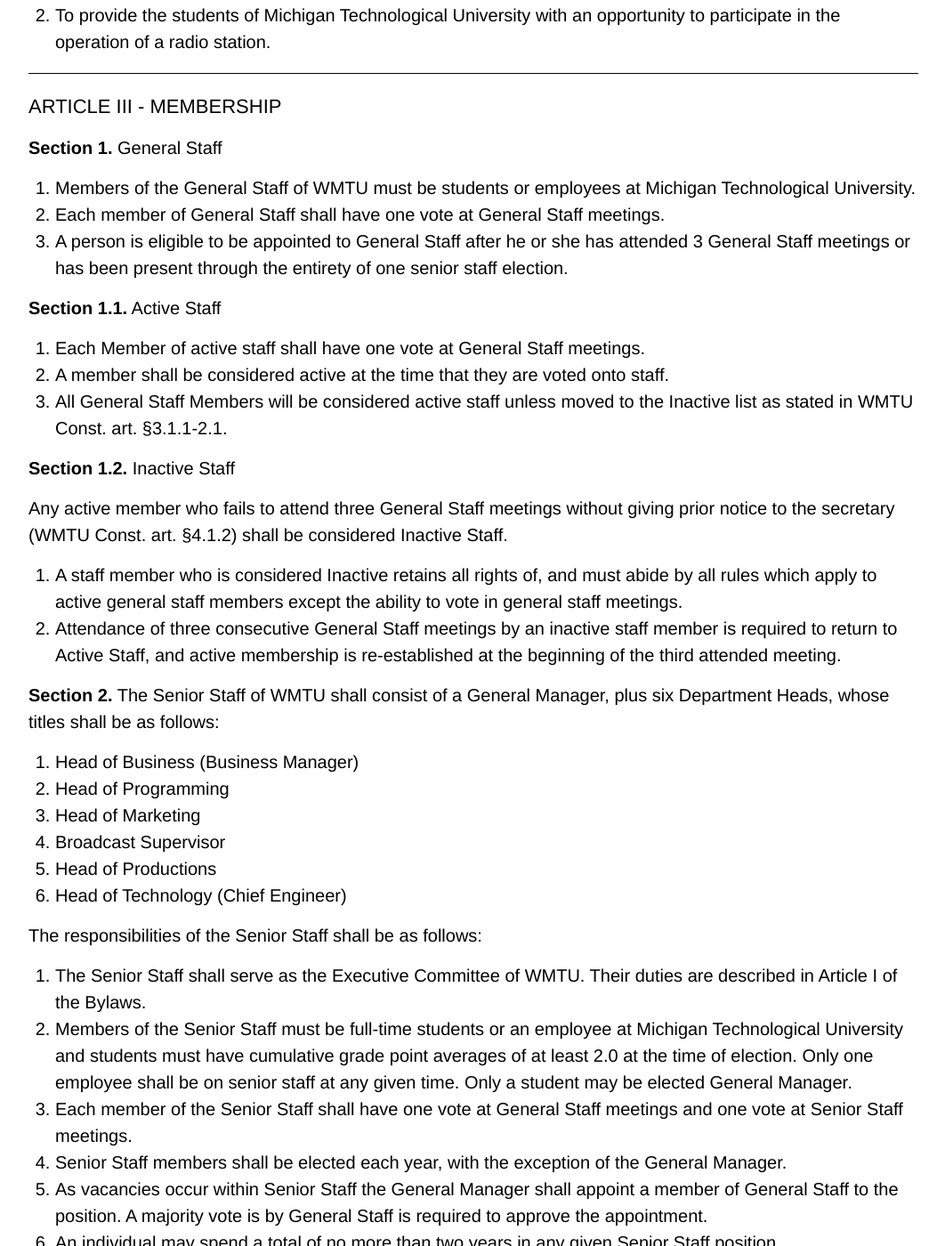
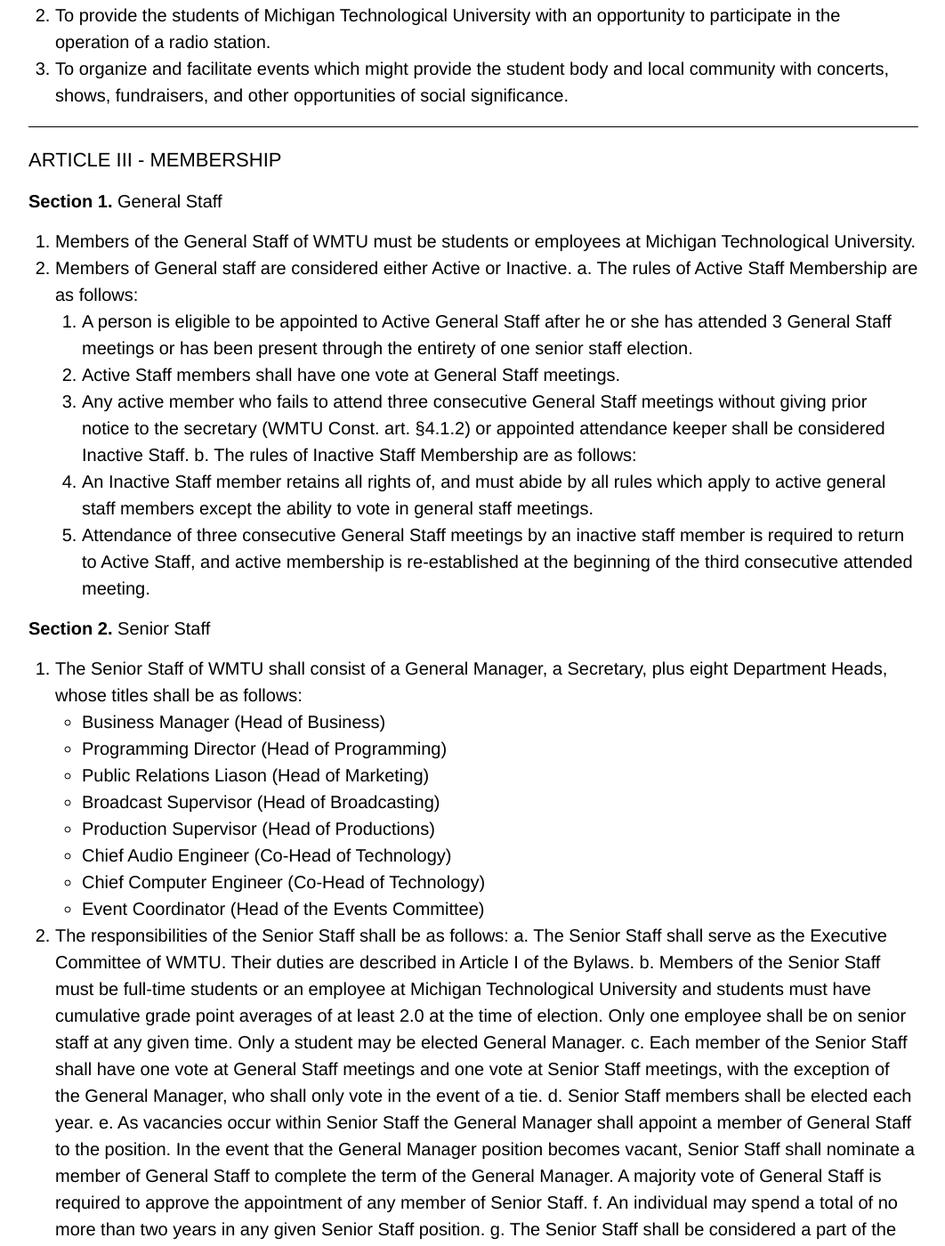
Before and after one commit to WMTU/wmtu.mtu.edu, a Jekyll site: the page built from station-documents.md, in a window 1280 px wide and 1400 px high, scrolled down 1266 px. Shown: the whole window at 89% size, without its empty margins (108-1170 px from the left). Built offline with Jekyll 4.4.1, drawn with Linux system fonts in a browser that asks for light colours; some of the changed text lies outside the part shown.

Commit message:
Update constitution with most recent amendments

```diff
--- a/station-documents.md
+++ b/station-documents.md
@@ -30,6 +30,7 @@
 
 1. To provide Michigan Technological University and the surrounding community with alternative high quality radio programming.
 2. To provide the students of Michigan Technological University with an opportunity to participate in the operation of a radio station.
+3. To organize and facilitate events which might provide the student body and local community with concerts, shows, fundraisers, and other opportunities of social significance.
 
 ____
 
@@ -38,70 +39,89 @@
 __Section 1.__ General Staff
 
 1. Members of the General Staff of WMTU must be students or employees at Michigan Technological University.
-2. Each member of General Staff shall have one vote at General Staff meetings.
-3. A person is eligible to be appointed to General Staff after he or she has attended 3 General Staff meetings or has been present through the entirety of one senior staff election.
+2. Members of General staff are considered either Active or Inactive.
+  a. The rules of Active Staff Membership are as follows:
+    1. A person is eligible to be appointed to Active General Staff after he or she has attended 3 General Staff meetings or has been present through the entirety of one senior staff election.
+    2. Active Staff members shall have one vote at General Staff meetings.
+    3. Any active member who fails to attend three consecutive General Staff meetings without giving prior notice to the secretary (WMTU Const. art. §4.1.2) or appointed attendance keeper shall be considered Inactive Staff.
+  b. The rules of Inactive Staff Membership are as follows:
+    1. An Inactive Staff member retains all rights of, and must abide by all rules which apply to active general staff members except the ability to vote in general staff meetings.
+    2. Attendance of three consecutive General Staff meetings by an inactive staff member is required to return to Active Staff, and active membership is re-established at the beginning of the third consecutive attended meeting.
 
-__Section 1.1.__ Active Staff
+__Section 2.__ Senior Staff
 
-1. Each Member of active staff shall have one vote at General Staff meetings.
-2. A member shall be considered active at the time that they are voted onto staff.
-3. All General Staff Members will be considered active staff unless moved to the Inactive list as stated in WMTU Const. art. §3.1.1-2.1.
+1. The Senior Staff of WMTU shall consist of a General Manager, a Secretary, plus eight Department Heads, whose titles shall be as follows:
+    * Business Manager (Head of Business)
+    * Programming Director (Head of Programming)
+    * Public Relations Liason (Head of Marketing)
+    * Broadcast Supervisor (Head of Broadcasting)
+    * Production Supervisor (Head of Productions)
+    * Chief Audio Engineer (Co-Head of Technology)
+    * Chief Computer Engineer (Co-Head of Technology)
+    * Event Coordinator (Head of the Events Committee)
 
-__Section 1.2.__ Inactive Staff
+2. The responsibilities of the Senior Staff shall be as follows:
+  a. The Senior Staff shall serve as the Executive Committee of WMTU. Their duties are described in Article I of the Bylaws.
+  b. Members of the Senior Staff must be full-time students or an employee at Michigan Technological University and students must have cumulative grade point averages of at least 2.0 at the time of election. Only one employee shall be on senior staff at any given time. Only a student may be elected General Manager.
+  c. Each member of the Senior Staff shall have one vote at General Staff meetings and one vote at Senior Staff meetings, with the exception of the General Manager, who shall only vote in the event of a tie.
+  d. Senior Staff members shall be elected each year.
+  e. As vacancies occur within Senior Staff the General Manager shall appoint a member of General Staff to the position. In the event that the General Manager position becomes vacant, Senior Staff shall nominate a member of General Staff to complete the term of the General Manager. A majority vote of General Staff is required to approve the appointment of any member of Senior Staff.
+  f. An individual may spend a total of no more than two years in any given Senior Staff position.
+  g. The Senior Staff shall be considered a part of the General Staff.
 
-Any active member who fails to attend three General Staff meetings without giving prior notice to the secretary (WMTU Const. art. §4.1.2) shall be considered Inactive Staff.
+__Section 3.__ Enlisted Staff
 
-1. A staff member who is considered Inactive retains all rights of, and must abide by all rules which apply to active general staff members except the ability to vote in general staff meetings.
-2. Attendance of three consecutive General Staff meetings by an inactive staff member is required to return to Active Staff, and active membership is re-established at the beginning of the third attended meeting.
+1. The Enlisted Staff of WMTU shall consist of an assistant to each department head, along with specialty roles assigned by the Senior Staff including, but not limited to, the following:
+  * Music Director(s)
+  * Webmaster
+  * Talk Show Engineer(s)
+  * Productions Liaison
+  * Social Marketing Head
+  * Event Department Liaisons
+2. The responsibilities of the Enlisted Staff are as follows:
+  a. The Enlisted Staff shall serve as delegates of their respective department heads. Their duties are outlined in Article I of the Bylaws, but may be given specific directives from their respective department heads.
+  b. An individual must be considered an Active General Staff member to be appointed as an Enlisted Staff member.
+  c. The Enlisted Staff shall be appointed each semester, and as necessary.
+  d. The Enlisted Staff shall be considered a part of the General Staff.
+3. In the event an Enlisted Staff member cannot or does not fulfill their duty as their role dictates, their dismissal is subject to the discretion of their respective department head.
 
-__Section 2.__ The Senior Staff of WMTU shall consist of a General Manager, plus six Department Heads, whose titles shall be as follows:
-
-1. Head of Business (Business Manager)
-2. Head of Programming
-3. Head of Marketing
-4. Broadcast Supervisor
-5. Head of Productions
-6. Head of Technology (Chief Engineer)
-
-The responsibilities of the Senior Staff shall be as follows:
-
-1. The Senior Staff shall serve as the Executive Committee of WMTU. Their duties are described in Article I of the Bylaws.
-2. Members of the Senior Staff must be full-time students or an employee at Michigan Technological University and students must have cumulative grade point averages of at least 2.0 at the time of election. Only one employee shall be on senior staff at any given time. Only a student may be elected General Manager.
-3. Each member of the Senior Staff shall have one vote at General Staff meetings and one vote at Senior Staff meetings.
-4. Senior Staff members shall be elected each year, with the exception of the General Manager.
-5. As vacancies occur within Senior Staff the General Manager shall appoint a member of General Staff to the position. A majority vote is by General Staff is required to approve the appointment.
-6. An individual may spend a total of no more than two years in any given Senior Staff position.
-7. The Senior Staff shall be considered a part of the General Staff.
-
-__Section 3.__ Air Staff
+__Section 4.__ Air Staff
 
 1. The Air Staff of WMTU shall be made up of its show hosts
 2. Members of the Air Staff must be students or employees of Michigan Technological University or have written permission by the General Manager, Business Manager, and Broadcast Supervisor.
 3. Members of the Air Staff shall not have the power to vote at either General or Senior Staff meetings.
-4. Air Staff members shall be appointed or reappointed at the start of each academic semester.
+4. Air Staff members shall be appointed or reappointed at the start of each academic semester by the Broadcast Supervisor.
 
-__Section 4.__ Advisors for WMTU shall be chosen by the General Staff. The Advisors shall not have the power to vote at either General or Senior Staff meetings. The WMTU advisors shall be required to attend 50% of all Senior Staff meetings. Senior Staff will be responsible for enforcing this policy.
+__Section 5.__ Advisors for WMTU
 
-__Section 5.__ WMTU shall not discriminate on the basis of race, religion, color, national origin, age, sex, sexual orientation, gender identity, height, weight, genetic information, or marital status.
+1. Advisors for WMTU shall be chosen by the General Staff. The Advisors shall not have the power to vote at either General or Senior Staff meetings.
+2. The WMTU advisors shall be required to attend 50% of all Senior Staff meetings. Senior Staff will be responsible for enforcing this policy.
+
+__Section 6.__ Equal Opportunity Policy
+
+1. WMTU shall not discriminate on the basis of race, religion, color, national origin, age, sex, sexual orientation, gender identity, height, weight, genetic information, or marital status.
 
 ### ARTICLE IV - MEETINGS
 
 __Section 1.__ General Staff meetings
 
-1.  General Staff meetings shall be called by the General Manager at least once per week during the academic year, excluding term breaks, and at other times deemed necessary.
-2.  Unless excused beforehand by the General Manager or his or her designate, attendance of General Staff meetings is mandatory for all Senior Staff members and General Staff members within the organization. In the event attendance to a General Staff meeting by a General Staff member is not possible, prior notice MUST be given to the Secretary (or attendance record keeper as designated by the General Manager).
-3.  The purpose of General Staff meetings shall be to review budget expenditures, approve expenditures outside of the budget, approve amendments to the Constitution and Bylaws, elect Senior Staff members, appoint General Staff members, approve General Staff appointments, take action concerning the removal or reinstatement of Staff members, and make other decisions concerning the smooth operation of the Station.
-4.  A majority of General Staff members must be present to constitute a quorum at a General Staff meeting.
-5.  The General Manager shall only vote at General Staff meetings in the event of a tie.
-6.  Unless otherwise stated, a majority vote of all General Staff members present shall be required to pass a motion.
+1. General Staff meetings shall be called by the General Manager at least once per week during the academic year, excluding term breaks, and at other times deemed necessary.
+2. Unless excused beforehand by the General Manager or his or her designate, attendance of General Staff meetings is mandatory for all Senior Staff members, Enlisted Staff members, and General Staff members within the organization. In the event attendance to a General Staff meeting by a staff member is not possible, prior notice MUST be given to the Secretary (or attendance record keeper as designated by the General Manager).
+3. The purpose of General Staff meetings shall be to review budget expenditures, approve expenditures outside of the budget, approve amendments to the Constitution and Bylaws, elect Senior Staff members, appoint General Staff members, approve General Staff appointments, take action concerning the removal or reinstatement of Staff members, and make other decisions concerning the smooth operation of the Station.
+4. A majority of Active General Staff members must be present to constitute a quorum at a General Staff meeting.
+5. The General Manager shall only vote at General Staff meetings in the event of a tie.
+6. Unless otherwise stated, a majority vote of all General Staff members present shall be required to pass a motion.
 
 __Section 2.__ Senior Staff meetings
 
-1.  Senior Staff meetings shall be called by the General Manager at least once per week during the academic year, excluding breaks, and at other times deemed necessary.
-2.  Unless excused beforehand by the General Manager or his/her designate, attendance is mandatory for all Senior Staff members at Senior Staff meetings. Repeat offences may result in the review, and possible suspension, of a Senior Staff member’s position.
-3.  The purpose of Senior Staff meetings shall be to maintain communications and co- ordinate efforts amongst departments, provide recommendations to General Staff, approve the Station Budget, approve expenditures within the limits of the Budget, discuss and draft amendments to the constitution and by-laws, and engage in all activities that are required to facilitate the operation of the station.
-4.  A two-thirds majority of the Senior Staff members or their designates must be present to constitute a quorum.
-5.  Unless otherwise stated, a majority vote of the Senior Staff members or their designates present shall be required to pass a motion.
+1. Senior Staff meetings shall be called by the General Manager at least once per week during the academic year, excluding breaks, and at other times deemed necessary.
+2. Senior Staff meeting absences shall be handled as follows:
+  a. Unless excused beforehand by the General Manager or his/her designate, or there is a known academic conflict, attendance is mandatory for all Senior Staff members and Enlisted Staff members at Senior Staff meetings.
+  b. In the event a member of Senior Staff is absent from a Senior Staff meeting, a representative must be appointed from his/her department to provide updates and take notes.
+  c. Repeat offences may result in the review, and possible suspension, of a Senior Staff member’s position.
+3. The purpose of Senior Staff meetings shall be to maintain communications and co- ordinate efforts amongst departments, provide recommendations to General Staff, approve the Station Budget, approve expenditures within the limits of the Budget, discuss and draft amendments to the constitution and by-laws, and engage in all activities that are required to facilitate the operation of the station.
+4. A two-thirds majority of the Senior Staff members or their designates must be present to constitute a quorum.
+5. Unless otherwise stated, a majority vote of the Senior Staff members or their designates present shall be required to pass a motion.
 
 __Section 3.__ Department meetings
 
@@ -110,30 +130,49 @@
 
 ### ARTICLE V - FINANCES
 
-__Section 1.__ WMTU shall derive its financial support through funding from the Student Activities Fee, underwriting, the sponsoring of fund raising activities, and other legal means.
+__Section 1.__ Derivation of Funds
 
-__Section 2.__ Station funds shall be held by Michigan Technological University in a student group account.
+1. WMTU shall derive its financial support through:
+  * Funding from the Student Activities Fee (SAF);
+  * Underwriting;
+  * Sponsoring fundraising activities;
+  * Other legal means.
 
-__Section 3.__ Within the first four weeks of each spring semester, an annual Station Budget shall be drafted by the Business Manager and the business department with input from Senior Staff.
+__Section 2.__ Asset Holding
 
-1.  The Budget shall outline spending for the next academic year.
-2.  The preliminary Budget shall be presented to Senior Staff and Senior Staff Appointees during the sixth week of the Spring Semester. Senior Staff and Senior Staff Appointees shall review and suggest revisions to the Budget.
-3.  The final Budget must be approved by the Senior Staff prior to the eighth week of the spring semester.
-4.  The final Budget shall be submitted to Student Activities for approval.
+1. Station funds shall be held by Michigan Technological University in a student organization account.
 
-__Section 4.__ Senior Staff may allocate funds within the limits of the Budget, or up to $100 outside of the budget. The General Staff shall be apprised of any expense approved by Senior Staff at the following General Staff meeting.
+__Section 3.__ Station Budget
 
-__Section 5.__ Purchases under $500 shall be made using the purchasing card assigned to WMTU by MTU purchasing department. Purchases made with the Purchasing card shall be made in accordance with University regulations.
+1. Within the first four weeks of each spring semester, an annual Station Budget shall be drafted by the Business Manager and the business department with input from Senior Staff.
+  a. The Budget shall outline spending for the next academic year.
+  b. The preliminary Budget shall be presented to Senior Staff and Senior Staff Appointees during the sixth week of the Spring Semester. Senior Staff and Senior Staff Appointees shall review and suggest revisions to the Budget.
+  c. The final Budget must be approved by the Senior Staff prior to the eighth week of the spring semester.
+  d. The final Budget shall be submitted to Student Activities for approval.
 
-__Section 6.__ Purchases over $500 shall be made using a Michigan Tech Purchase order.
+__Section 4.__ Allocation of Funds
 
-### ARTICLE VI - RATIFICATION
+1. Senior Staff may allocate funds within the limits of the Budget.
+2. The General Staff shall be apprised of any expense approved by Senior Staff at the following General Staff meeting. Any item over $100 must be approved with a majority vote from General Staff before being purchased.
+3. The Senior Staff may allocate up to $100 outside of any item’s budget, so long as the expense stays within the limits of the rollover or maintenance amount stated in the Budget.
+4. Leftover funds from purchases in the budget shall be available for allocation to additional purchases, and become rollover if unused during the current fiscal year.
 
-This Constitution and Bylaws shall be declared adopted when approved by a two-thirds majority vote of the General Staff members at a General Staff meeting.
+__Section 5.__ Purchases
 
-### ARTICLE VII - AMENDMENTS
+1. Purchases under $5000 shall be made using the purchasing card assigned to WMTU by MTU purchasing department. Purchases made with the Purchasing card shall be made in accordance with University regulations.
+2. Purchases over $5000 shall be made using a Michigan Tech Purchase Order.
 
-Amendments to the Constitution or Bylaws may be presented in writing at any regularly scheduled General Staff meeting and be voted on no sooner than the next General Staff meeting, provided that at least one week is allowed to elapse between the two meetings. A two-thirds majority vote of the General Staff members present shall be required for the passage of an amendment.
+### ARTICLE VI - RATIFICATION & AMENDMENTS
+
+__Section 1.__ Approval of Constitution and Bylaws
+
+1. This Constitution and Bylaws shall be declared adopted when approved by a two-thirds majority vote of the Active General Staff members at a General Staff meeting, and the Director of Student Activities.
+
+__Section 1.__ Amendments to Constitution or Bylaws
+
+1. Amendments to the Constitution and Bylaws may be presented in writing at any regularly scheduled General Staff meeting and be voted on no sooner than the next General Staff meeting, provided that at least one week is allowed to elapse between the two meetings.
+2. A two-thirds majority vote of the Active General Staff members present shall be required for the passage of an amendment.
+3. Any amendments to the Constitution and Bylaws shall become effective upon receiving approval from the Director of Student Activities.
 
 # By Laws
 
```
